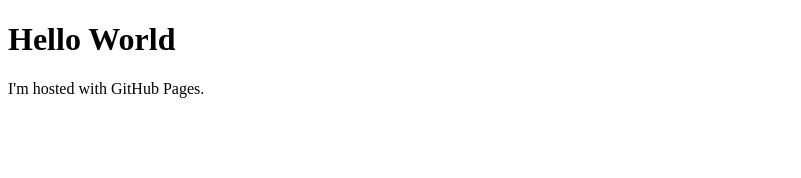
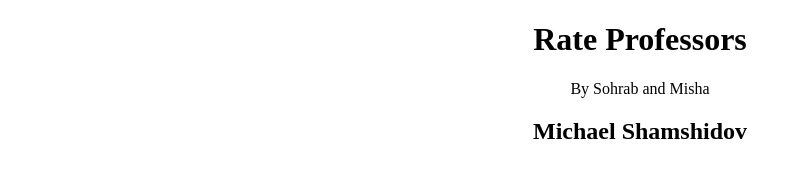
Before and after one commit to SohrabFarjami/professor.github.io, a plain HTML site: page index.html in a window 1280 px wide. Shown: the whole page, without its empty margins (0-801 px from the left). Drawn offline with Linux system fonts and the light colour scheme.

Commit message:
Update index.html

```diff
--- a/index.html
+++ b/index.html
@@ -1,7 +1,21 @@
 <!DOCTYPE html>
-<html>
-<body>
-<h1>Hello World</h1>
-<p>I'm hosted with GitHub Pages.</p>
-</body>
+<html lang="en">
+  <head>
+    <meta charset="utf-8" />
+    <title>Cafe Menu</title>
+    <style>
+      h1, h2, p {
+        text-align: center;
+      }
+    </style>
+  </head>
+  <body>
+    <main>
+      <h1>Rate Professors</h1>
+      <p>By Sohrab and Misha</p>
+      <section>
+        <h2>Michael Shamshidov</h2>
+      </section>
+    </main>
+  </body>
 </html>
```
